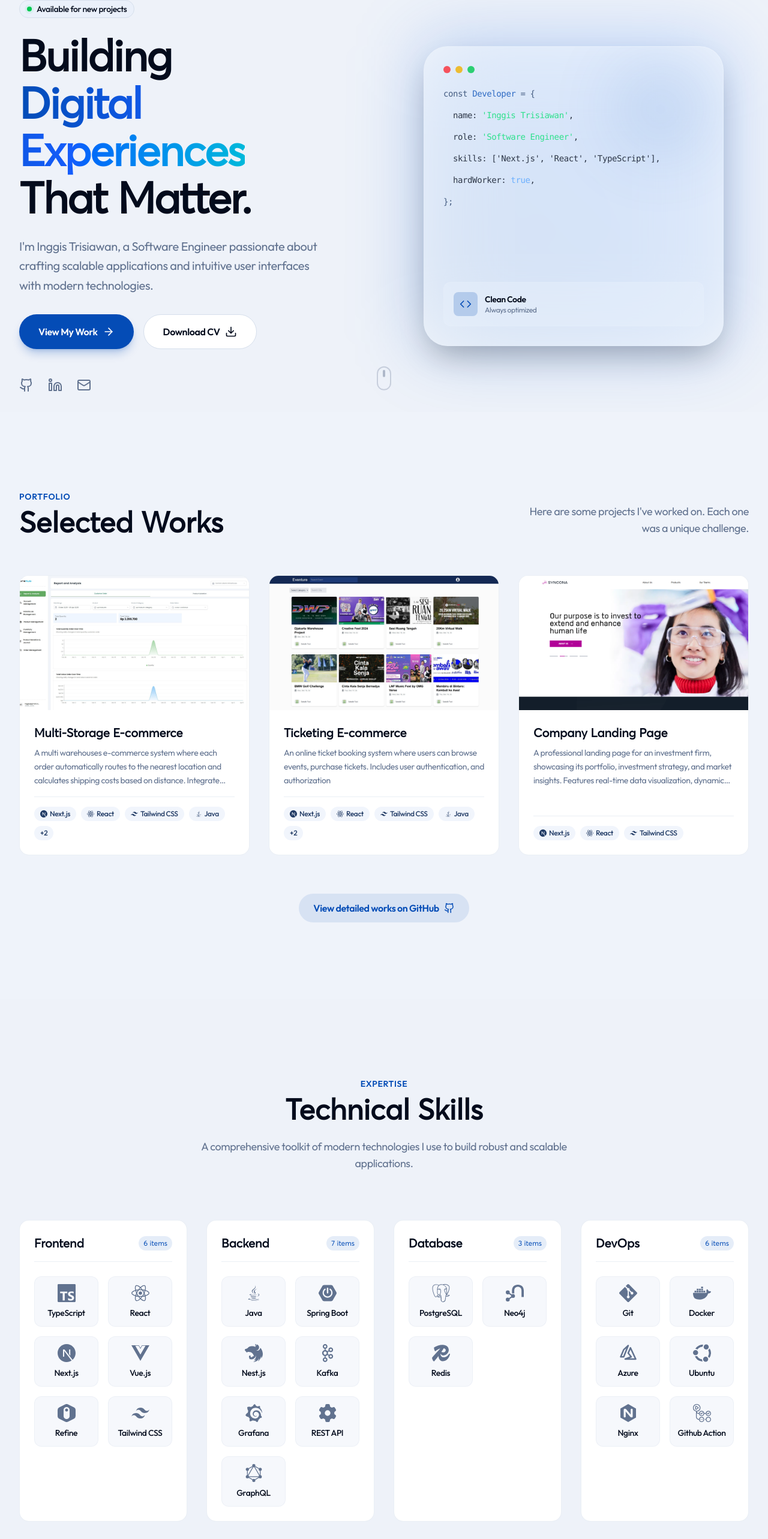
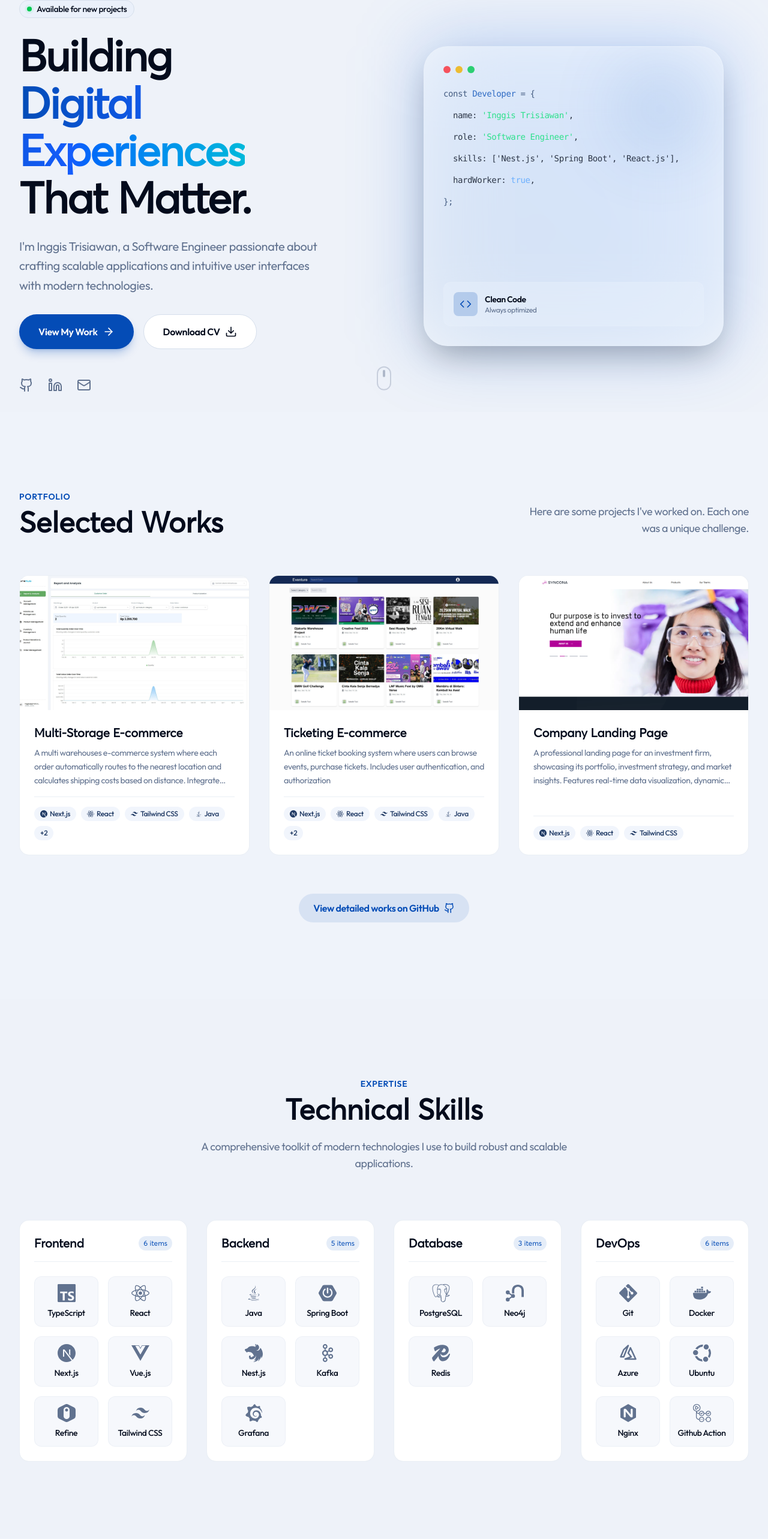
Before and after one commit to inggiskurnia/portofolio-web, a Next.js app: page / in a window 1280 px wide. Shown: the part 113-2679 px from the top of the page at 60% size. Built offline with nearby package versions, Linux system fonts and the light colour scheme.

Commit message:
fix: layout and styling

```diff
--- a/src/components/sections/Hero.tsx
+++ b/src/components/sections/Hero.tsx
@@ -137,7 +137,7 @@ const Hero: FC = () => {
                     role: <span className="text-green-400">&apos;Software Engineer&apos;</span>,
                   </div>
                   <div className="pl-4">
-                    skills: [&apos;Next.js&apos;, &apos;React&apos;, &apos;TypeScript&apos;],
+                    skills: [&apos;Nest.js&apos;, &apos;Spring Boot&apos;, &apos;React.js&apos;],
                   </div>
                   <div className="pl-4">
                     hardWorker: <span className="text-blue-400">true</span>,
--- a/src/data/skills.ts
+++ b/src/data/skills.ts
@@ -8,7 +8,6 @@ import {
   SiGit,
   SiDocker,
   SiRedis,
-  SiGraphql,
   SiNeo4J,
   SiNestjs,
   SiNginx,
@@ -21,7 +20,6 @@ import {
 } from "react-icons/si";
 import { BiLogoJava } from "react-icons/bi";
 import { TechStack } from "@/types/techStack";
-import { FaGear } from "react-icons/fa6";
 import { TbBrandAzure } from "react-icons/tb";
 
 interface Skill {
@@ -49,8 +47,6 @@ export const skills: Skill[] = [
       { name: "Nest.js", icon: SiNestjs },
       { name: "Kafka", icon: SiApachekafka },
       { name: "Grafana", icon: SiGrafana },
-      { name: "REST API", icon: FaGear },
-      { name: "GraphQL", icon: SiGraphql },
     ],
   },
   {
```
